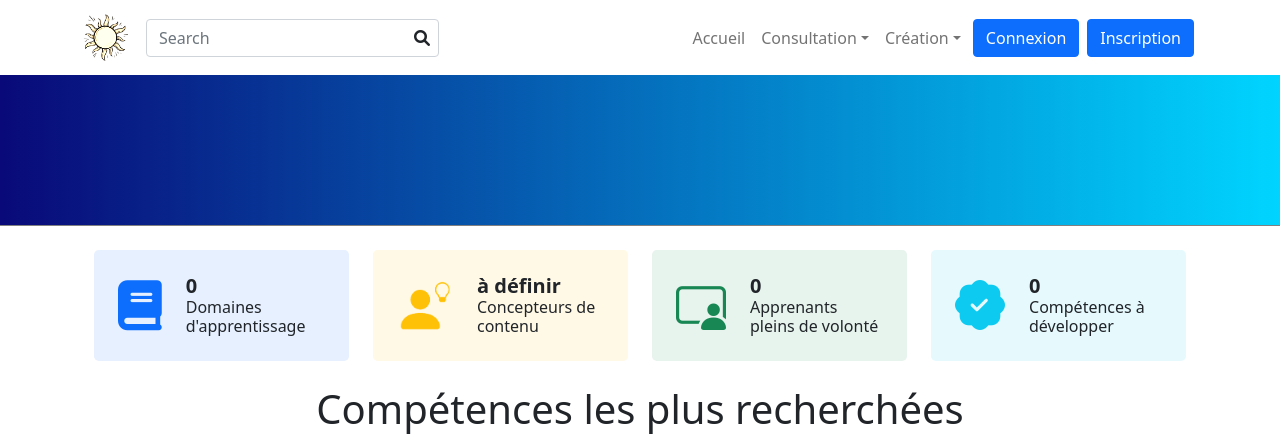
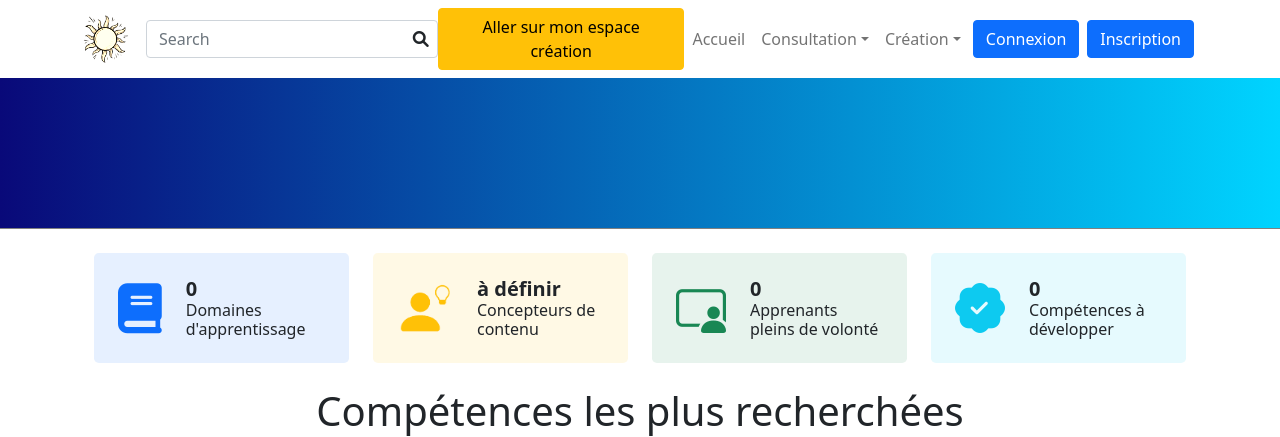
Before and after one commit to Antoine-Mtx/Symfony-Projet-Certification, a Symfony app: template templates/home/index.html.twig in a window 1280 px wide. Shown: the top 437 px of the page. Run offline with Twig, Linux system fonts and the light colour scheme; the template is opened without the code that fills it, so the values that code supplies are empty; some libraries are stand-ins or nearby versions.

Commit message:
added a "espace création" button in header to access it easily

```diff
--- a/templates/base/header/nav.html.twig
+++ b/templates/base/header/nav.html.twig
@@ -9,6 +9,7 @@
             {% include "base/header/navbarToggler.html.twig" %}
             <!-- Nav Main menu START -->
             <div class="collapse navbar-collapse" id="navbarCollapse">
+                <a class="btn btn-warning" href="{{ path('index_creation') }}">Aller sur mon espace création</a>
                 <ul class="navbar-nav me-auto mb-2 mb-lg-0">
                     <!-- Nav item 1 Accueil -->
                     <li class="nav-item dropdown">
```
